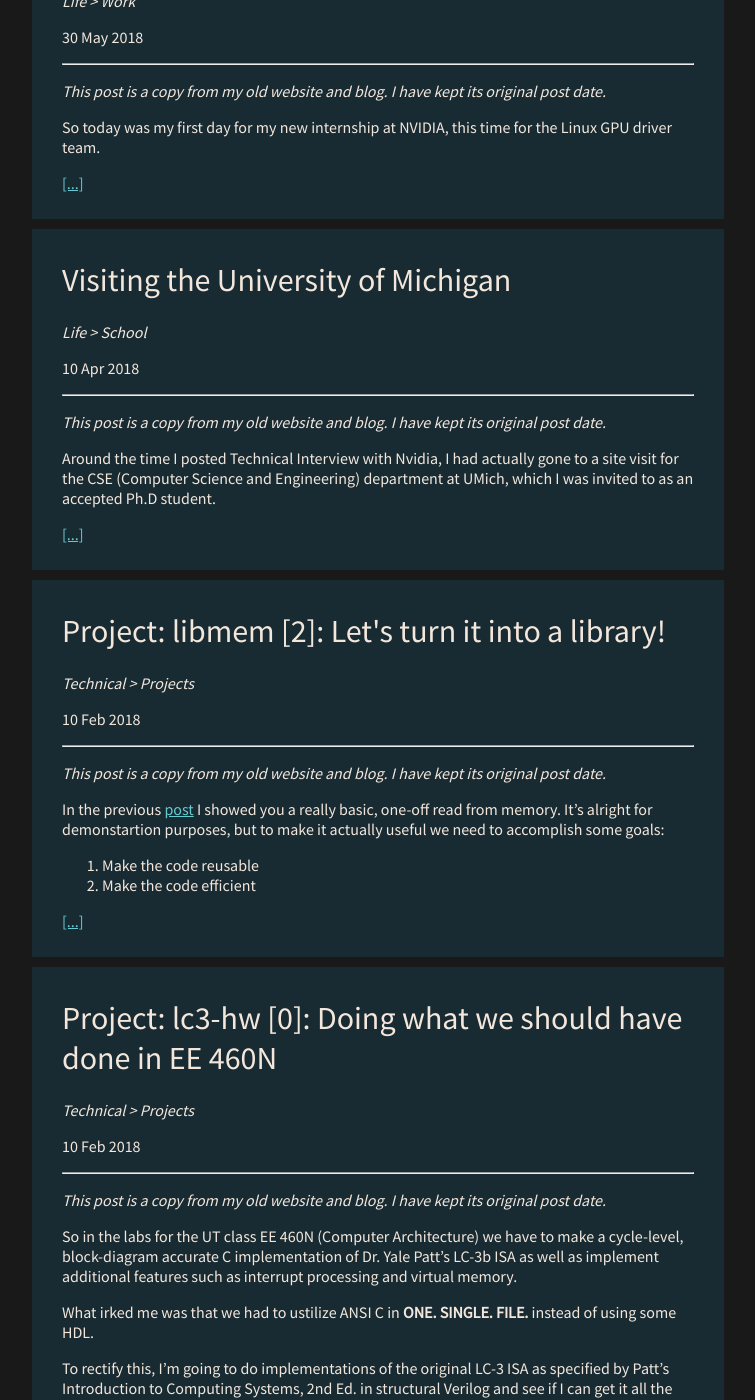
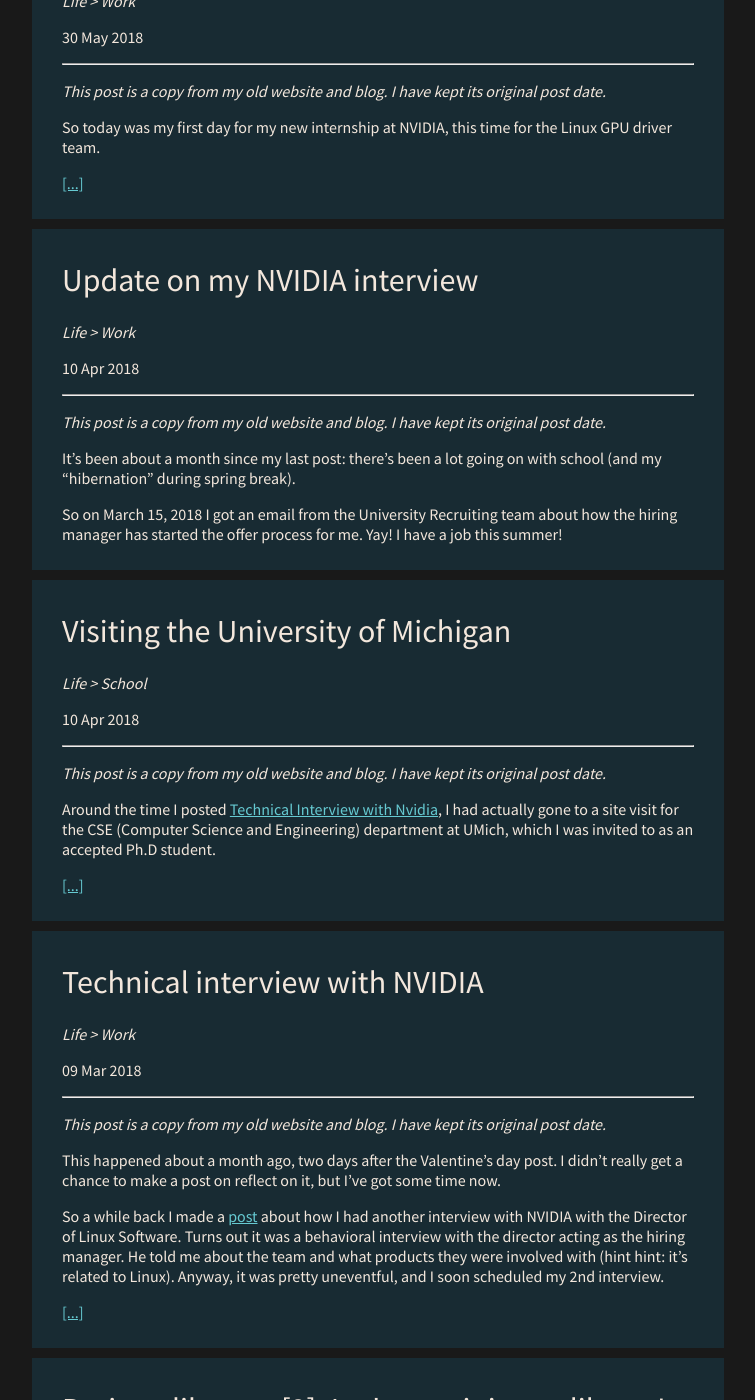
Before and after one commit to brandon-t-nguyen/brandon-t-nguyen.github.io, a Jekyll site: the page built from blog.html, in a window 1280 px wide and 1400 px high, scrolled down 2698 px. Shown: the whole window, without its empty margins (262-1017 px from the left). Built offline with Jekyll 4.4.1, drawn with Linux system fonts in a browser that asks for light colours; some of the changed text lies outside the part shown.

Commit message:
copied over nvidia gpu interview posts

```diff
--- a/blog/life/school/_posts/2018-04-10-umich_visit.md
+++ b/blog/life/school/_posts/2018-04-10-umich_visit.md
@@ -9,8 +9,7 @@
 
 *This post is a copy from my old website and blog. I have kept its original post date.*
 
-<!-- TODO link -->
-Around the time I posted Technical Interview with Nvidia,
+Around the time I posted [Technical Interview with Nvidia](/blog/life/work/2018/03/09/nvidia_interview),
 I had actually gone to a site visit for the CSE (Computer Science and Engineering) department at UMich,
 which I was invited to as an accepted Ph.D student.
 
--- /dev/null
+++ b/blog/life/work/_posts/2018-02-03-another_nvidia_interview.md
@@ -0,0 +1,15 @@
+---
+title: "Another NVIDIA interview"
+layout: post
+author: Brandon Nguyen
+categories: [life, work]
+tags: [internship, job interview, nvidia]
+excerpt_separator: <!--more-->
+---
+
+*This post is a copy from my old website and blog. I have kept its original post date.*
+
+So a recruiter from NVIDIA got in touch with me and apparently,
+I’m going to have a phone screen with the Director of Linux Software for an internship position.
+
+Needless to say, I am very excited. Time for me to cram Linux kernel knowledge!
--- /dev/null
+++ b/blog/life/work/_posts/2018-03-09-nvidia_interview.md
@@ -0,0 +1,66 @@
+---
+title: "Technical interview with NVIDIA"
+layout: post
+author: Brandon Nguyen
+categories: [life, work]
+tags: [internship, job interview, nvidia]
+excerpt_separator: <!--more-->
+---
+
+*This post is a copy from my old website and blog. I have kept its original post date.*
+
+This happened about a month ago, two days after the Valentine's day post.
+I didn’t really get a chance to make a post on reflect on it, but I’ve got some time now.
+
+So a while back I made a [post](/blog/life/work/2018/02/03/another_nvidia_interview)
+about how I had another interview with NVIDIA with the Director of Linux Software.
+Turns out it was a behavioral interview with the director acting as the hiring manager.
+He told me about the team and what products they were involved with (hint hint: it’s related to Linux).
+Anyway, it was pretty uneventful, and I soon scheduled my 2nd interview.
+
+<!--more-->
+
+The 2nd interview was a technical one with one of the engineers.
+The first question was about what the keyword “volatile” meant in C.
+Easy enough: it marks a variable as one that can be modified independently of the thread of execution,
+so it is to not be cached in a register and must be loaded from memory every time.
+
+The next question was describe a deadlock and how to prevent one.
+I had more of an issue with this: I never really did any concurrent work,
+but I was able to describe a deadlock. Describing the prevention of a deadlock was harder:
+I settled on making sure that the order of resource locking and unlocking happened in a consistent manner,
+which was an answer the interviewer seemed content with.
+
+My third and last question was a programming question: find a decimal palindrome passed in as a `uint32_t`.
+I made a joke about the cop out solution being to use `sscanf()` to build a string version and do a
+string palindrome check.
+More seriously, I noted that it being a `uint32_t` I already knew the max number of digits possible
+(10 for 4 billion-ish), so you could allocate a 10 byte buffer on the stack to hold digits,
+use another variable to keep track of the number of digits, and perform a modulo-divide to extract each digit.
+From that point on, with the knowledge of how many digits there were you could check for the palindrome using
+index 0 and the number of digits – 1 and working inwards (ironically, pretty much the same way as doing
+it as with a string).
+The interviewer was satisfied with the solution, and then asked me what the time complexity is,
+in terms of N being the number. I worked through it aloud: it requires 2 traversals of all the digits,
+and the number of digits is log<sub>10</sub>(N), so the time complexity would be O(log<sub>10</sub>(N)).
+They were happy with the answer.
+
+After this, the interviewer asked me about the projects on my resume.
+I told them about the “Power Glove” project my friend Ryan and I did in EE 445L last year,
+and told them the journey of debugging the host side driver.
+Next they asked me about the [LCCC (Little Computer Compiler Collection)](https://github.com/aeturnus/lccc)
+project that I was working on.
+I told them about the pitiful state of the tools for LC-3 and that I was currently working on designing
+a binary format based on ELF to replace the primitive old one, and that I was currently digesting
+the ELF specification to see what would be needed or not in the format
+(such as PLTs). The interviewer was pretty helpful: they suggested a document
+by Ulrich Drepper about dynamic shared objects.
+
+After this, the interviewer asked if I had any questions for them.
+I asked them about the structure of the Linux driver team, and how much theyinteracted with X11, OpenGL,
+and Vulkan: they said that this team would focus more on the driver itself,
+but the engineers did dabble in those above technologies.
+
+This is a team that I actually am really interest in working with.
+Currently (2018-03-09), I haven’t heard anything back from the recruiters.
+This seems like a long time, but at least I haven’t gotten bad news!
--- /dev/null
+++ b/blog/life/work/_posts/2018-04-10-nvidia_interview_update.md
@@ -0,0 +1,16 @@
+---
+title: "Update on my NVIDIA interview"
+layout: post
+author: Brandon Nguyen
+categories: [life, work]
+tags: [internship, job interview, nvidia]
+excerpt_separator: <!--more-->
+---
+
+*This post is a copy from my old website and blog. I have kept its original post date.*
+
+It’s been about a month since my last post: there’s been a lot going on with school
+(and my “hibernation” during spring break).
+
+So on March 15, 2018 I got an email from the University Recruiting team about how the
+hiring manager has started the offer process for me. Yay! I have a job this summer!
```
